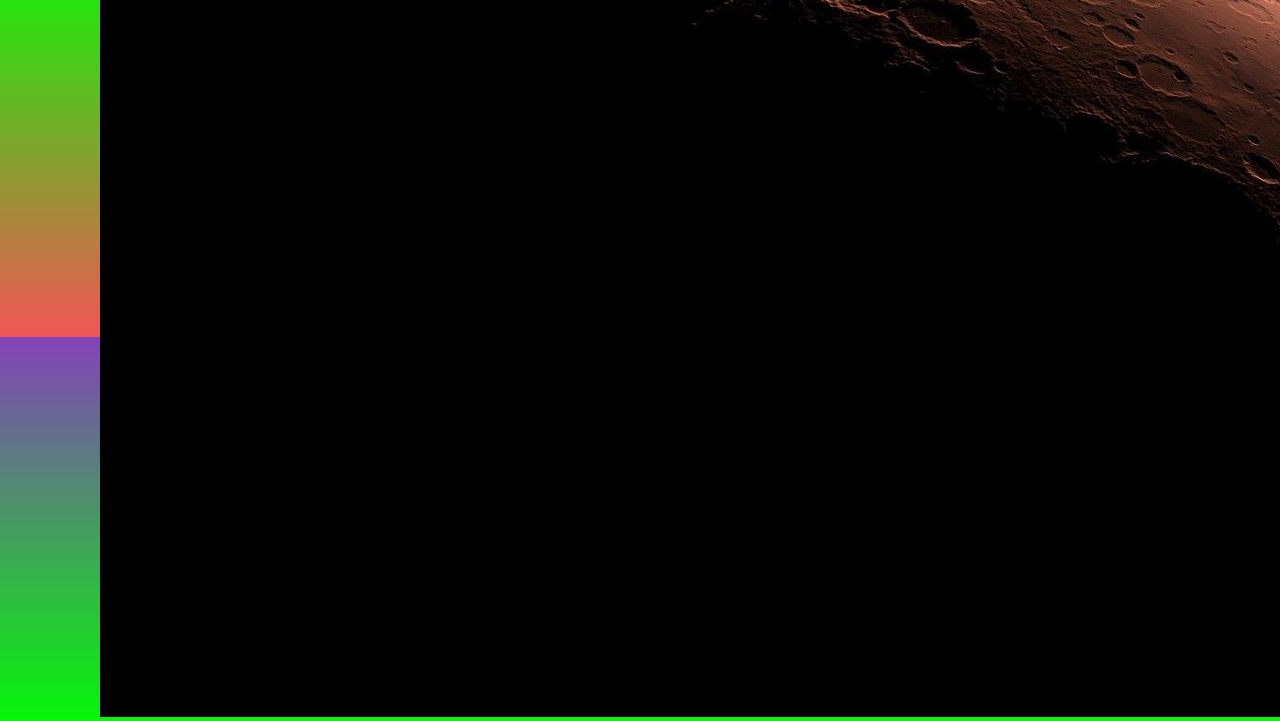
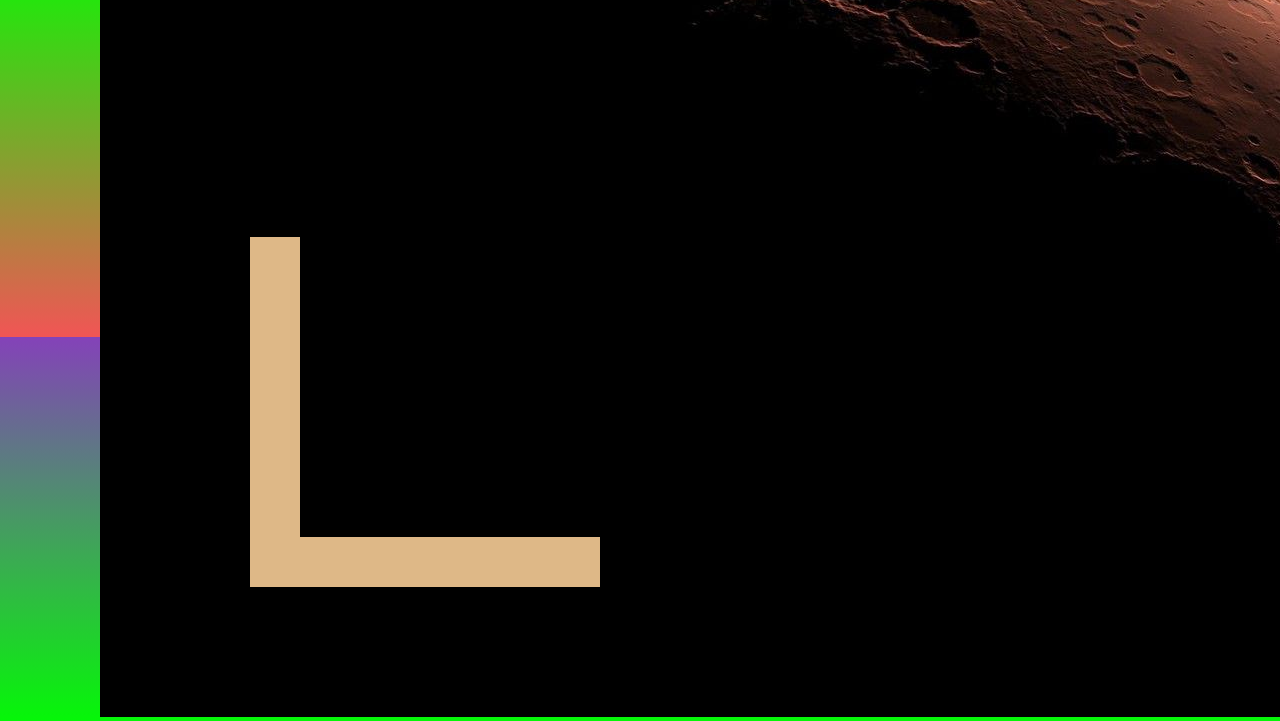
Before and after one commit to neVictor/test-game, a plain HTML site: page index.html in a window 1280 px wide. Shown: the part 463-1184 px from the top of the page. Drawn offline with Linux system fonts and the light colour scheme.

Commit message:
Update index.html

```diff
--- a/index.html
+++ b/index.html
@@ -24,6 +24,8 @@
             <div class="game-map__block block-2"></div>
             <div class="game-map__block block-3"></div>
             <div class="game-map__block block-4"></div>
+            <div class="game-map__block block-5"></div>
+            <div class="game-map__block block-6"></div>
 
         </div>
     </div>
```
